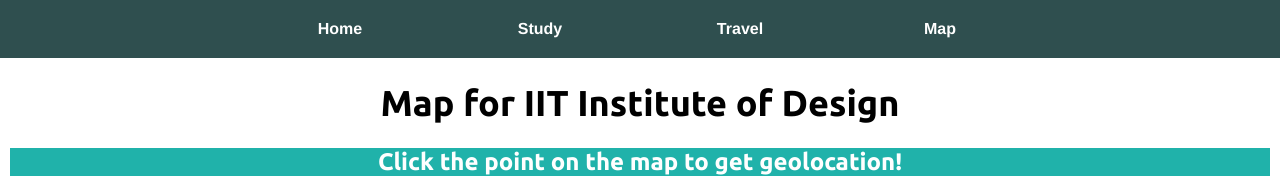
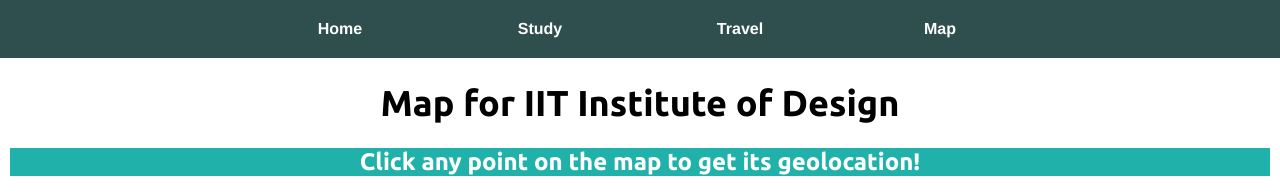
Before and after one commit to kzfmmznm/idx519-01-spring2023-projects-project3, a plain HTML site: page map.html in a window 1280 px wide. Shown: the top 194 px of the page. Drawn offline with Linux system fonts and the light colour scheme; some packages are replaced by stand-ins of ours; grey boxes are pictures that could not be loaded.

Commit message:
FIX: Update message at the top of map
Make instruction message better

```diff
--- a/map.html
+++ b/map.html
@@ -21,7 +21,7 @@
 
   <section>
     <h1 id="map-heading">Map for IIT Institute of Design</h1>
-    <h2 id="location-pointed">Click the point on the map to get geolocation!</h2>
+    <h2 id="location-pointed">Click any point on the map to get its geolocation!</h2>
     <div id="map"></div>
   </section>
 
```
